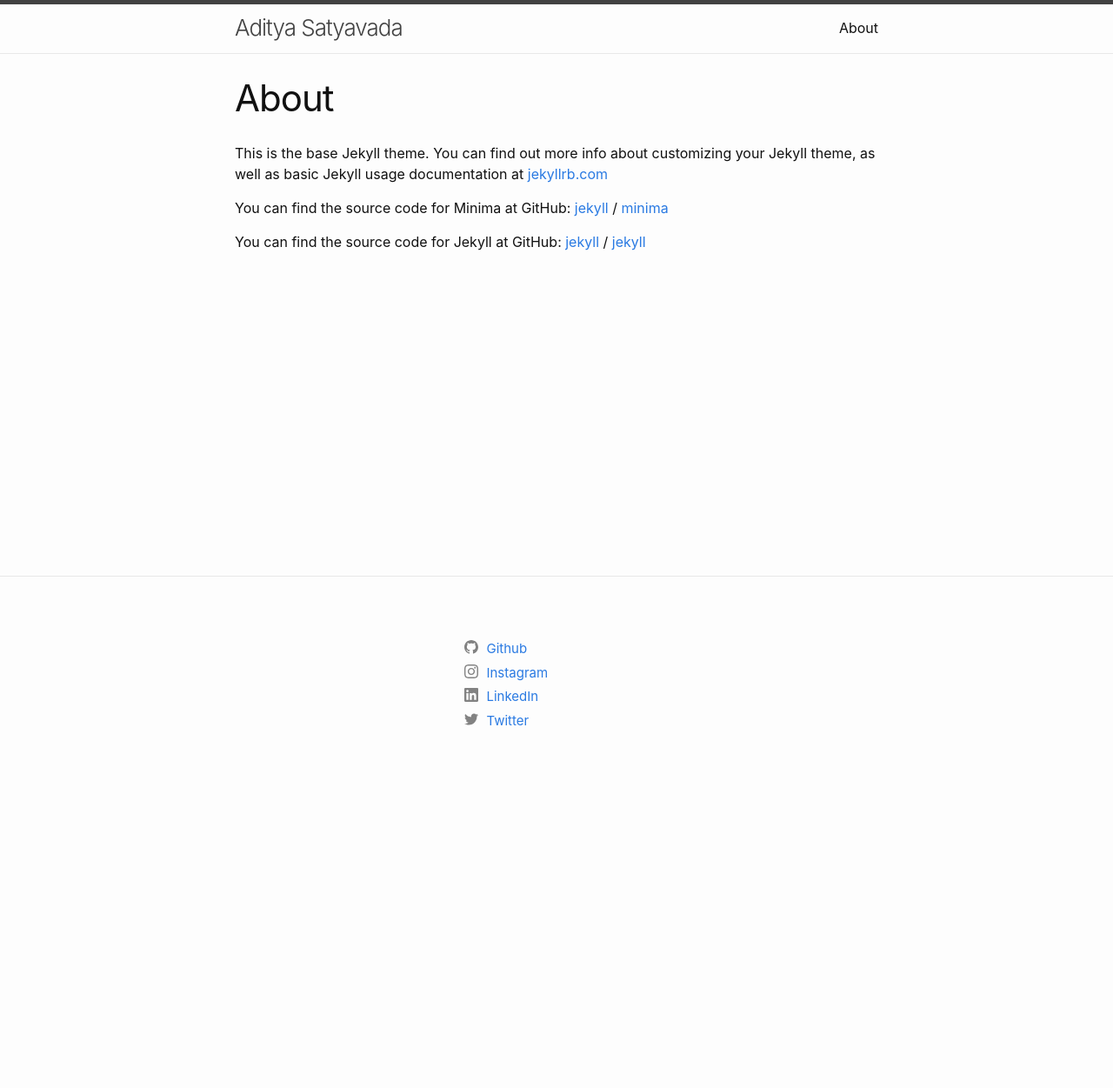
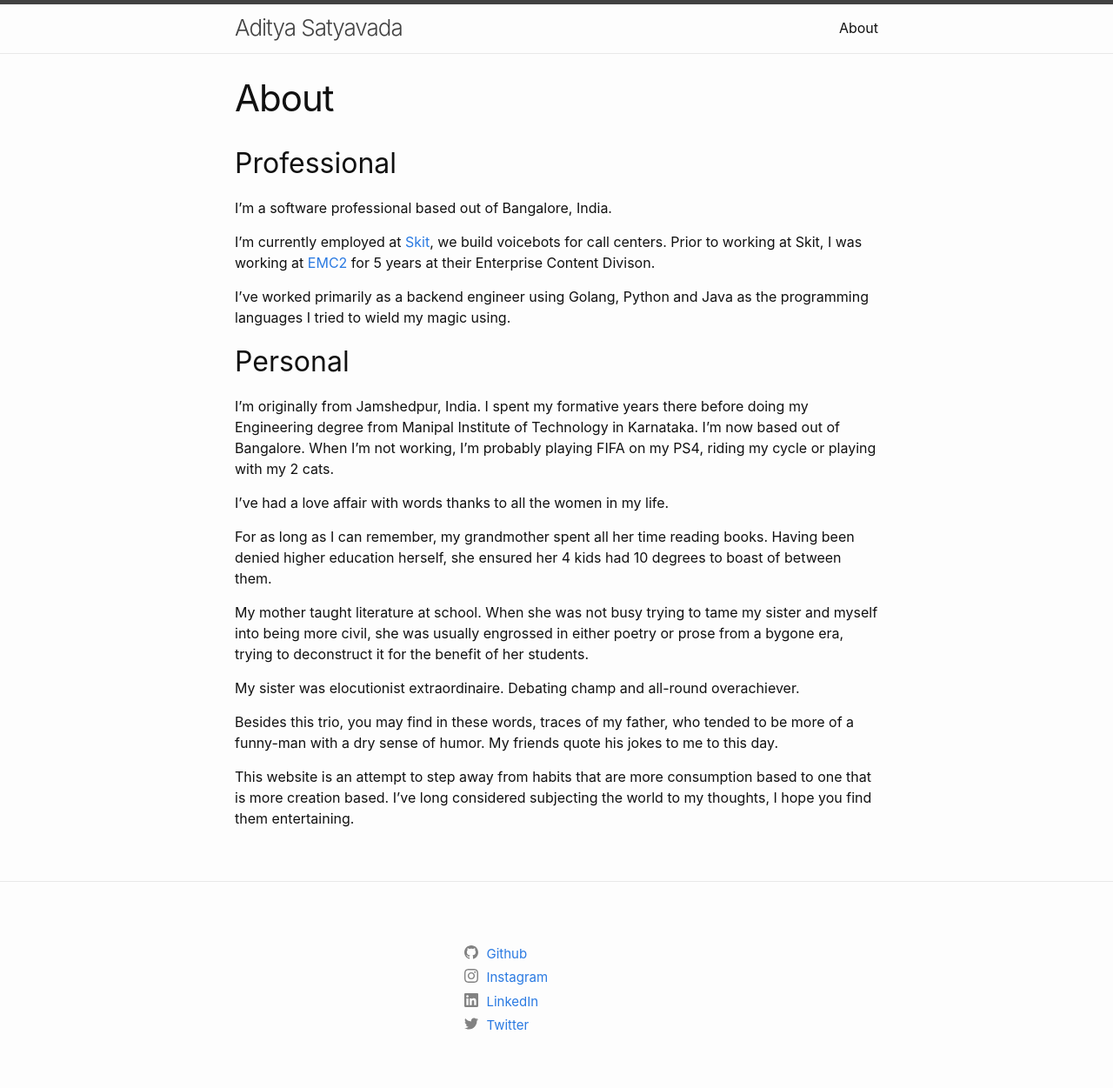
Before and after one commit to misterEggroll/misterEggroll.github.io, a Jekyll site: the page built from about.markdown, in a window 1280 px wide. Shown: the whole page at 87% size. Built offline with Jekyll 4.4.1, drawn with Linux system fonts in a browser that asks for light colours; before the commit the page ends 900 px from its top, so only the background shows below that.

Commit message:
add: About section

```diff
--- a/about.markdown
+++ b/about.markdown
@@ -4,15 +4,39 @@ title: About
 permalink: /about/
 ---
 
-This is the base Jekyll theme. You can find out more info about customizing your Jekyll theme, as well as basic Jekyll usage documentation at [jekyllrb.com](https://jekyllrb.com/)
+## Professional
 
-You can find the source code for Minima at GitHub:
-[jekyll][jekyll-organization] /
-[minima](https://github.com/jekyll/minima)
+I'm a software professional based out of Bangalore, India.
 
-You can find the source code for Jekyll at GitHub:
-[jekyll][jekyll-organization] /
-[jekyll](https://github.com/jekyll/jekyll)
+I'm currently employed at [Skit][1], we build voicebots for call centers.
+Prior to working at Skit, I was working at [EMC2][2] for 5 years at their Enterprise Content Divison.
+
+I've worked primarily as a backend engineer using Golang, Python and Java as the programming languages I tried to wield my magic using.
+
+## Personal
+
+I'm originally from Jamshedpur, India. I spent my formative years there before doing my Engineering degree from Manipal
+Institute of Technology in Karnataka. I'm now based out of Bangalore. When I'm not working, I'm probably playing FIFA on my PS4, riding my cycle or
+playing with my 2 cats.
+
+I've had a love affair with words thanks to all the women in my life.
+
+For as long as I can remember, my grandmother spent all her time reading books. Having been denied higher education herself, she ensured her 4 kids had 10 degrees to boast of between them.
+
+My mother taught literature at school. When she was not busy trying to tame my sister and myself into being more civil,
+she was usually engrossed in either poetry or prose from a bygone era, trying to deconstruct it for the benefit of her students.
+
+My sister was elocutionist extraordinaire. Debating champ and all-round overachiever.
+
+Besides this trio, you may find in these words, traces of my father, who tended to be more of a funny-man with a dry
+sense of humor. My friends quote his jokes to me to this day.
+
+This website is an attempt to step away from habits that are more consumption based to one that is more creation based.
+I've long considered subjecting the world to my thoughts, I hope you find them entertaining.
 
 
-[jekyll-organization]: https://github.com/jekyll
+
+
+
+[1]: https://skit.ai/
+[2]: https://www.delltechnologies.com/en-us/index.htm
```
